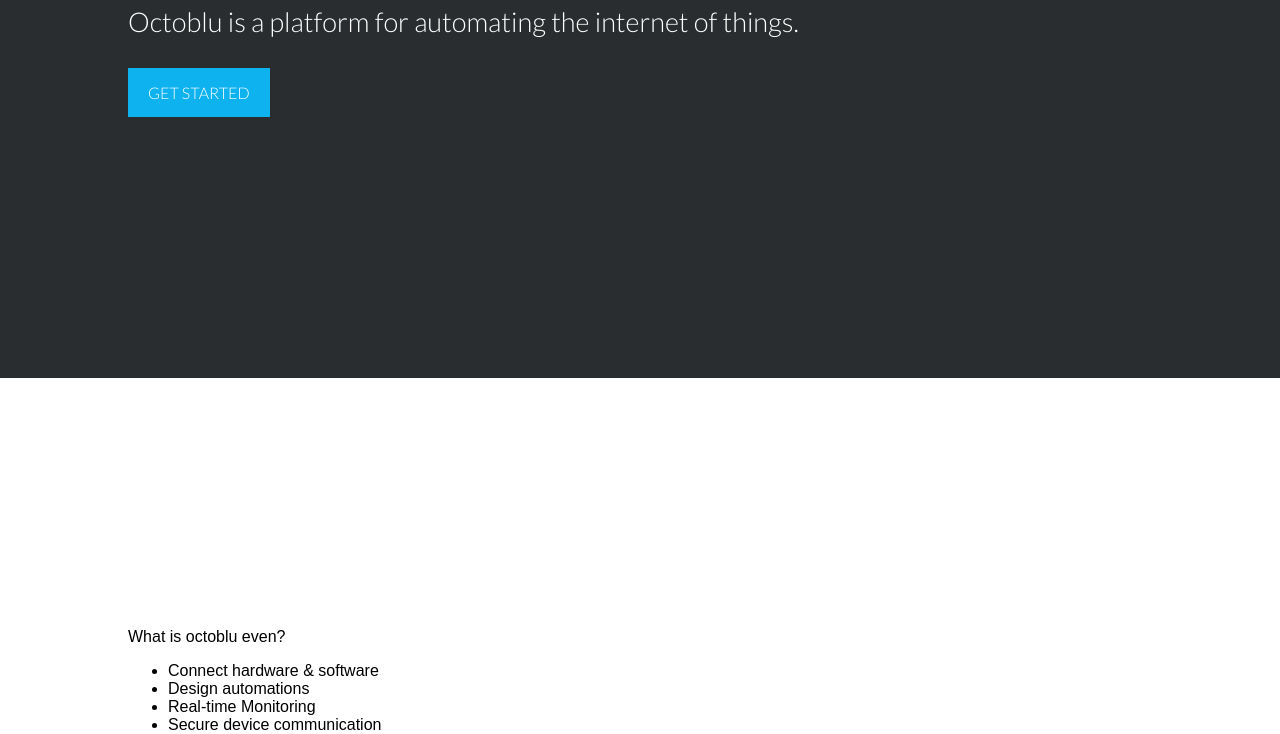
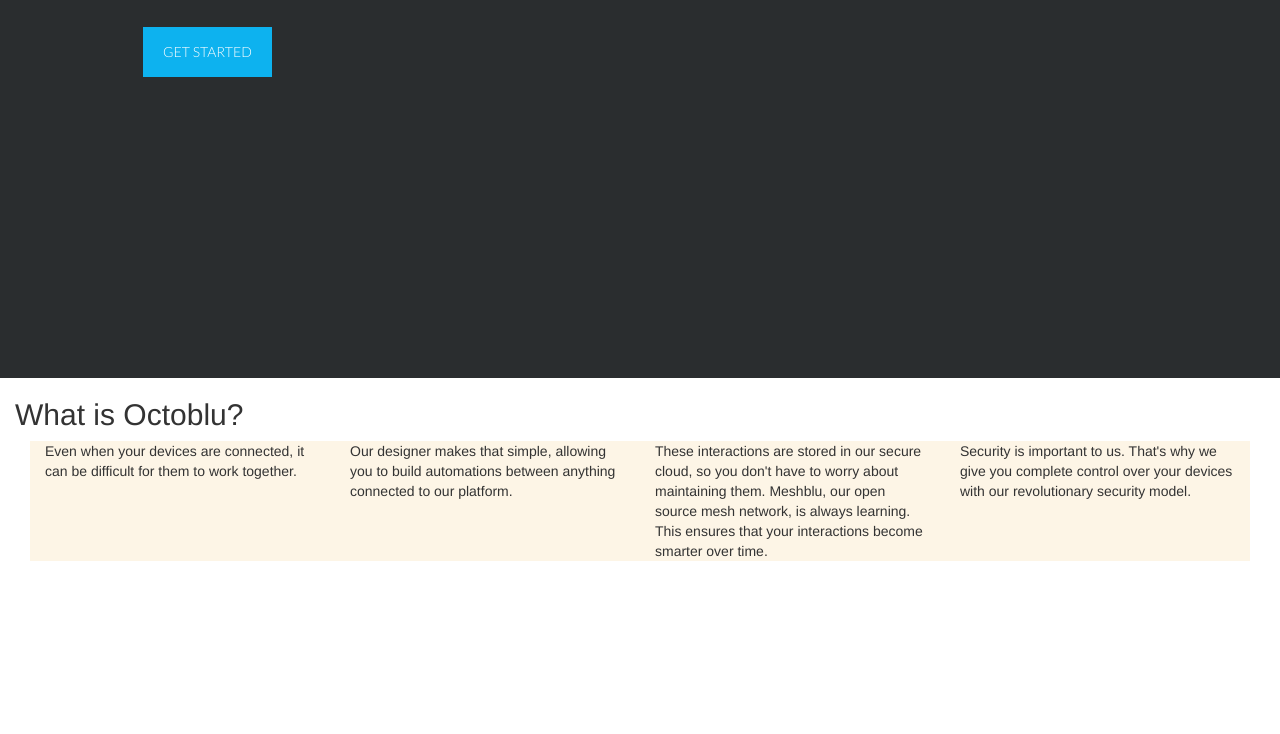
Before and after one commit to codegrande/octoblu-www, a plain HTML site: page index.html in a window 1280 px wide. Shown: the part 422-1156 px from the top of the page. After the commit the page ends 983 px from the top, so only its background shows below. Drawn offline with nearby package versions, Linux system fonts and the light colour scheme.

Commit message:
got more content and started adding it to the html

```diff
--- a/index.html
+++ b/index.html
@@ -9,6 +9,8 @@
     <link rel="apple-touch-icon" href="apple-touch-icon.png">
     <link href='http://fonts.googleapis.com/css?family=Lato:100,300,400,700' rel='stylesheet' type='text/css'>
 
+    <link rel="stylesheet" href="https://maxcdn.bootstrapcdn.com/bootstrap/3.3.4/css/bootstrap.min.css">
+
     <link rel="stylesheet" href="normalize.css">
     <link rel="stylesheet" href="styles.css">
   </head>
@@ -16,28 +18,28 @@
     <div class="hero">
       <div class="container">
         <h1 class="hero__header">The Internet of <br/> Everything.</h1>
-        <h2 class="hero__sub-header">Octoblu is a platform for automating the internet of things.</h2>
+        <h2 class="hero__sub-header">Talking to devices is hard. We did the hard part, so you don't have to.</h2>
 
         <a class="button-primary" href="#">Get Started</a>
       </div>
     </div>
-
-    <div class="container">
-      What is octoblu even?
-        <ul>
-          <li>
-            Connect hardware & software
-          </li>
-          <li>
-            Design automations
-          </li>
-          <li>
-            Real-time Monitoring
-          </li>
-          <li>
-            Secure device communication
-          </li>
-        </ul>
+    <div class="container-fluid pillars">
+      <h2>What is Octoblu?</h2>
+      <div class="col-md-12 pillar-container">
+        <div class="col-md-6 connect pillar">
+          Even when your devices are connected, it can be difficult for them to work together.
+        </div>
+        <div class="col-md-6 design pillar">
+          Our designer makes that simple, allowing you to build automations between anything connected to our platform.
+        </div>
+        <div class="col-md-6 compute pillar">
+          These interactions are stored in our secure cloud, so you don't have to worry about maintaining them.
+          Meshblu, our open source mesh network, is always learning. This ensures that your interactions become smarter over time.
+        </div>
+        <div class="col-md-6 security pillar">
+          Security is important to us. That's why we give you complete control over your devices with our revolutionary security model.
+        </div>
+      </div>
     </div>
   </body>
 </html>
--- a/styles.css
+++ b/styles.css
@@ -47,3 +47,27 @@
   width: 80%;
   margin-bottom: 30px;
 }
+
+.pillar-container {
+  width: 100%;
+  display: flex;
+  display: -webkit-flex;
+  display: -ms-prefix;
+
+  flex-wrap: wrap;
+  -webkit-flex-wrap: wrap;
+  -ms-flex-wrap: wrap;
+
+  flex-direction: row;
+  -webkit-flex-direction: row;
+  -ms-flex-direction: row;
+
+  justify-content: space-around;
+  -webkit-flex-content: space-around;
+  -ms-flex-content: space-around;
+}
+.pillar {
+  flex: 1;
+  max-width: 25%;
+  background-color: oldlace;
+}
```
Also changed, not shown: ecosystem.txt (added, +7 -0 lines), README.md.
